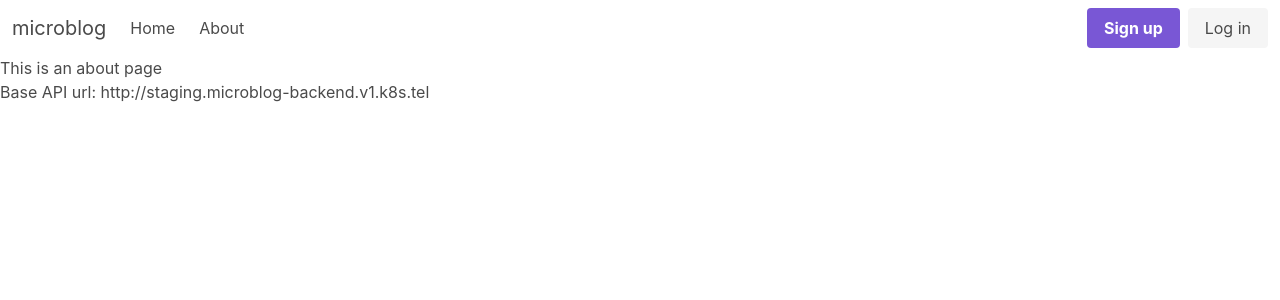
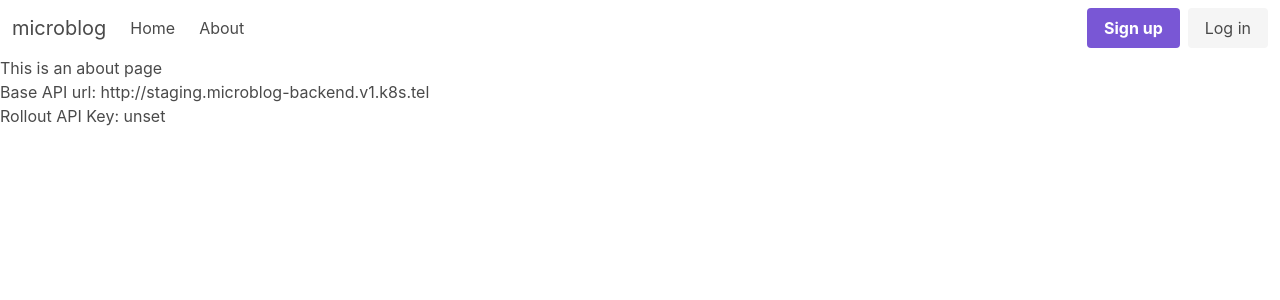
Before and after one commit to zsanettmagyar-cbcorews/microblog-frontend, a Vue app: page /about in a window 1280 px wide. Shown: the top 300 px of the page. Built offline with nearby package versions, Linux system fonts and the light colour scheme; no server answers.

Commit message:
Update About.vue

```diff
--- a/src/views/About.vue
+++ b/src/views/About.vue
@@ -2,6 +2,7 @@
   <div class="about">
     <h1>This is an about page</h1>
     <p>Base API url: {{env}}</p>
+    <p>Rollout API Key: {{api_key}}</p>
   </div>
 </template>
 
@@ -9,7 +10,8 @@
 export default {
   data: () => {
     return {
-      env: process.env.VUE_APP_BASE_API_URL
+      env: process.env.VUE_APP_BASE_API_URL,
+      api_key: process.env.VUE_APP_ROLLOUT_KEY
     }
   }
 }
```
